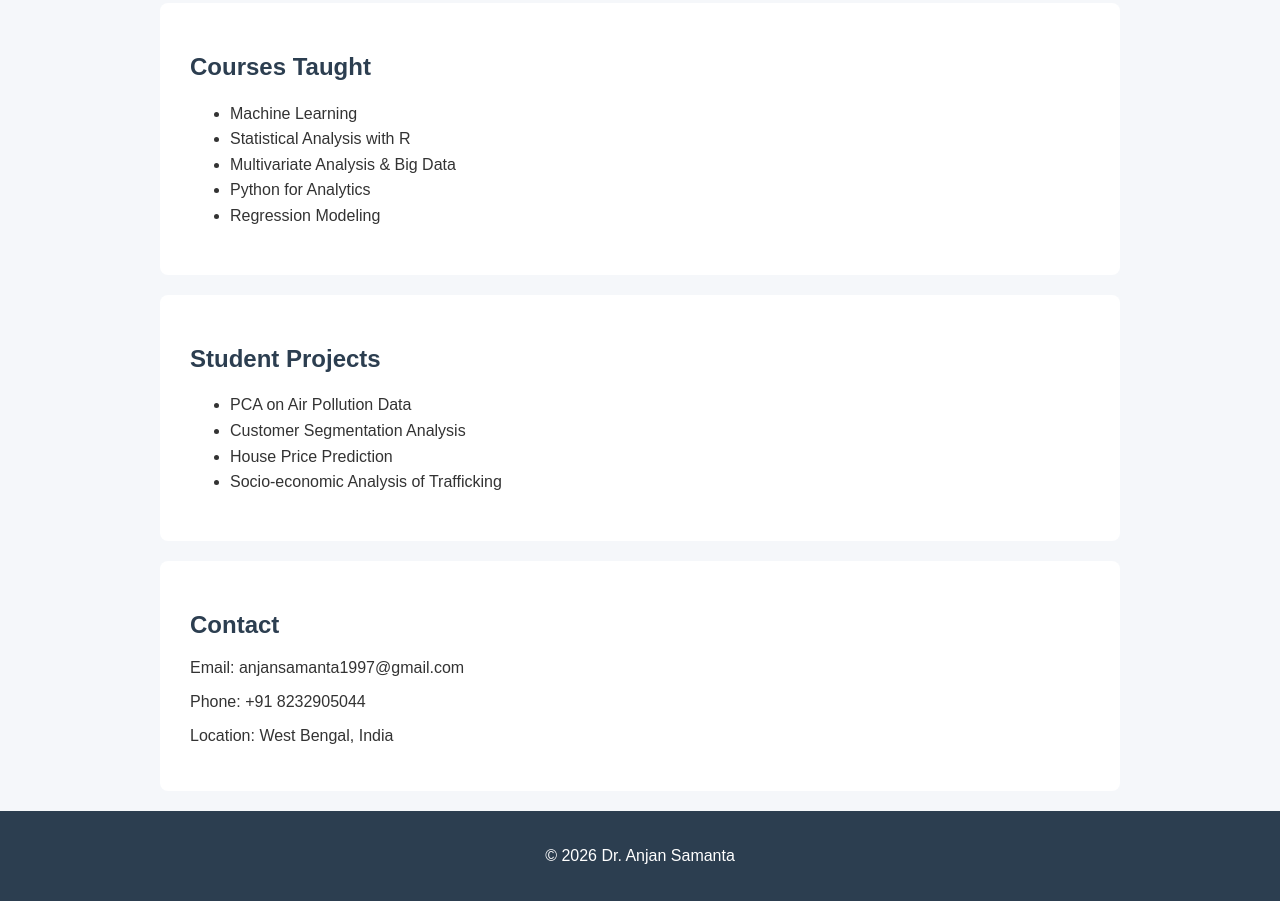
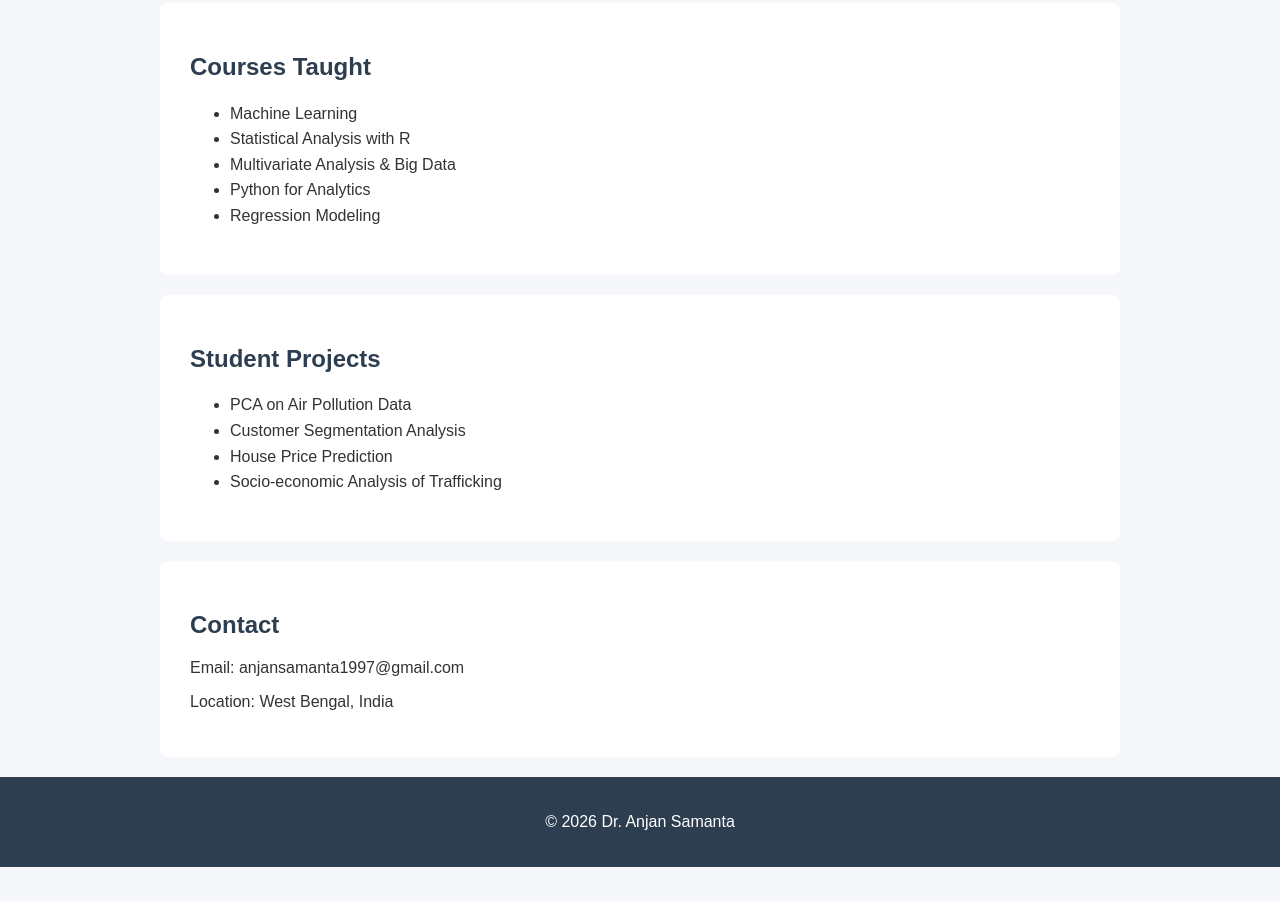
Before and after one commit to DrAnjanMath/DrAnjanMath.github.io, a plain HTML site: page index.html in a window 1280 px wide. Shown: the part 1425-2326 px from the top of the page. After the commit the page ends 2292 px from the top, so only its background shows below. Drawn offline with Linux system fonts and the light colour scheme.

Commit message:
Update index.html

```diff
--- a/index.html
+++ b/index.html
@@ -182,7 +182,6 @@
 <section id="contact">
   <h2>Contact</h2>
   <p>Email: anjansamanta1997@gmail.com</p>
-  <p>Phone: +91 8232905044</p>
   <p>Location: West Bengal, India</p>
 </section>
 
```
